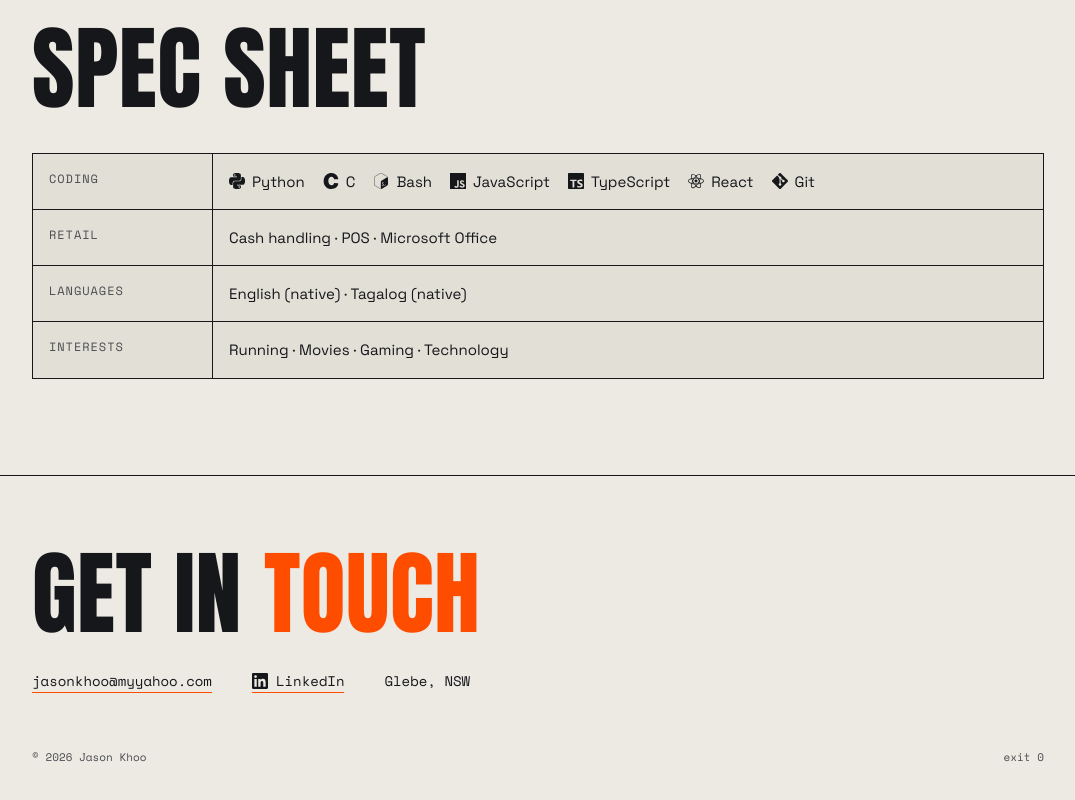
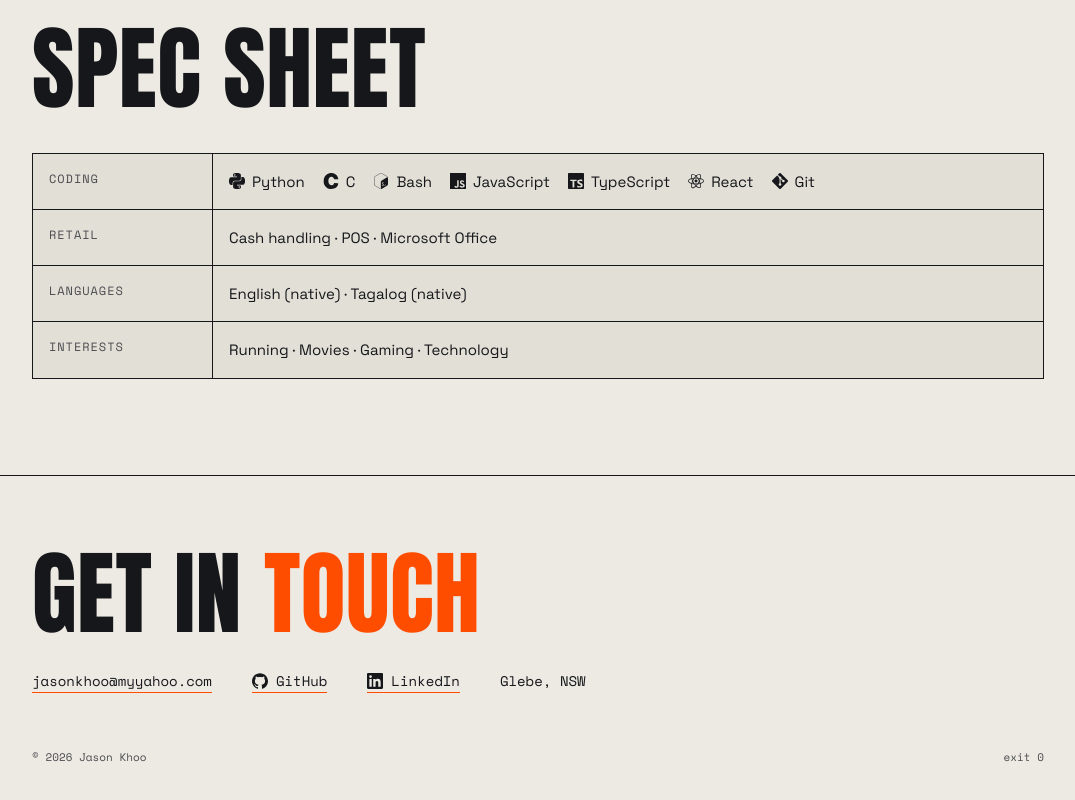
Before and after one commit to jsonkhoo/jsonkhoo.github.io, a plain HTML site: page index.html in a window 1280 px wide. Shown: the part 3382-4182 px from the top of the page, without its empty margins (102-1177 px from the left). Drawn offline with nearby package versions, Linux system fonts and the light colour scheme.

Commit message:
Add GitHub link to contact section in index.html

```diff
--- a/index.html
+++ b/index.html
@@ -705,6 +705,10 @@
     <h2><span class="line"><span>Get in <span class="hl">touch</span></span></span></h2>
     <div class="contact-row fade d1">
       <a href="mailto:jasonkhoo@myyahoo.com">jasonkhoo@myyahoo.com</a>
+      <a class="icon-link" href="https://github.com/jsonkhoo" target="_blank" rel="noopener noreferrer" aria-label="Jason Khoo on GitHub">
+        <svg viewBox="0 0 24 24" xmlns="http://www.w3.org/2000/svg" aria-hidden="true"><path d="M12 .297c-6.63 0-12 5.373-12 12 0 5.303 3.438 9.8 8.205 11.385.6.113.82-.258.82-.577 0-.285-.01-1.04-.015-2.04-3.338.724-4.042-1.61-4.042-1.61C4.422 18.07 3.633 17.7 3.633 17.7c-1.087-.744.084-.729.084-.729 1.205.084 1.838 1.236 1.838 1.236 1.07 1.835 2.809 1.305 3.495.998.108-.776.417-1.305.76-1.605-2.665-.3-5.466-1.332-5.466-5.93 0-1.31.465-2.38 1.235-3.22-.135-.303-.54-1.523.105-3.176 0 0 1.005-.322 3.3 1.23.96-.267 1.98-.399 3-.405 1.02.006 2.04.138 3 .405 2.28-1.552 3.285-1.23 3.285-1.23.645 1.653.24 2.873.12 3.176.765.84 1.23 1.91 1.23 3.22 0 4.61-2.805 5.625-5.475 5.92.42.36.81 1.096.81 2.22 0 1.606-.015 2.896-.015 3.286 0 .315.21.69.825.57C20.565 22.092 24 17.592 24 12.297c0-6.627-5.373-12-12-12"/></svg>
+        GitHub
+      </a>
       <a class="icon-link" href="https://www.linkedin.com/in/jason-khoo-455707308" target="_blank" rel="noopener noreferrer" aria-label="Jason Khoo on LinkedIn">
         <svg viewBox="0 0 24 24" xmlns="http://www.w3.org/2000/svg" aria-hidden="true"><path d="M20.447 20.452h-3.554v-5.569c0-1.328-.027-3.037-1.852-3.037-1.853 0-2.136 1.445-2.136 2.939v5.667H9.351V9h3.414v1.561h.046c.477-.9 1.637-1.85 3.37-1.85 3.601 0 4.267 2.37 4.267 5.455v6.286zM5.337 7.433a2.062 2.062 0 1 1 0-4.124 2.062 2.062 0 0 1 0 4.124zM7.119 20.452H3.555V9h3.564v11.452zM22.225 0H1.771C.792 0 0 .774 0 1.729v20.542C0 23.227.792 24 1.771 24h20.451C23.2 24 24 23.227 24 22.271V1.729C24 .774 23.2 0 22.225 0z"/></svg>
         LinkedIn
```
